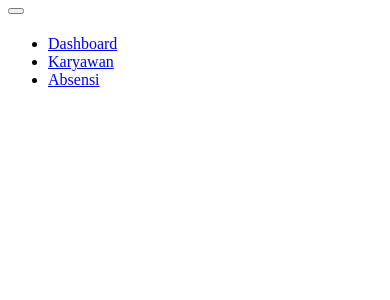
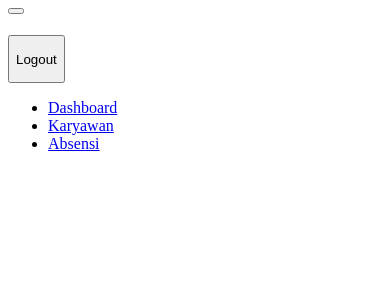
Before and after one commit to syahfrinorezky/employee-system, a PHP site: page /slidebar.php in a window 390 px wide. Shown: the top 300 px of the page. Run offline with PHP 8.4, Linux system fonts and the light colour scheme; data that the repository does not hold is empty.

Commit message:
feat: add logout button for mobile and tablet

```diff
--- a/src/app/components/slidebar.php
+++ b/src/app/components/slidebar.php
@@ -19,9 +19,9 @@
     x-transition:leave="transition ease-in-out duration-300"
     x-transition:leave-start="translate-x-0"
     x-transition:leave-end="translate-x-full"
-    class="lg:hidden fixed top-0 right-0 w-2/3 h-full bg-white shadow-md shadow-gray-300 border-l border-gray-300 z-50 transform">
+    class="lg:hidden fixed top-0 right-0 w-2/3 h-full bg-white shadow-md shadow-gray-300 border-l border-gray-300 z-40 transform">
     <div class="flex flex-col gap-10 px-7 py-5">
-        <button @click="slideBarOpen = false" type="button" class="relative self-end">
+        <button @click="slideBarOpen = false" type="button" class="relative self-end cursor-pointer">
             <i class="fa-solid fa-xmark text-2xl"></i>
         </button>
         <div class="flex flex-col items-center justify-center gap-2">
@@ -32,6 +32,9 @@
                 <h1 class="font-bold font-primary text-lg sm:text-2xl uppercase"><?= $username ?></h1>
                 <p class="text-xs sm:text-base text-gray-500"><?= $user_email ?></p>
             </div>
+            <button @click="logoutModal = !logoutModal" type="button">
+                <p class="text-xs text-red-500 hover:text-red-600 hover:underline transition-all duration-300 ease-in-out cursor-pointer">Logout</p>
+            </button>
         </div>
         <div class="flex-grow border-t border-gray-300"></div>
         <ul class="flex flex-col">
```
